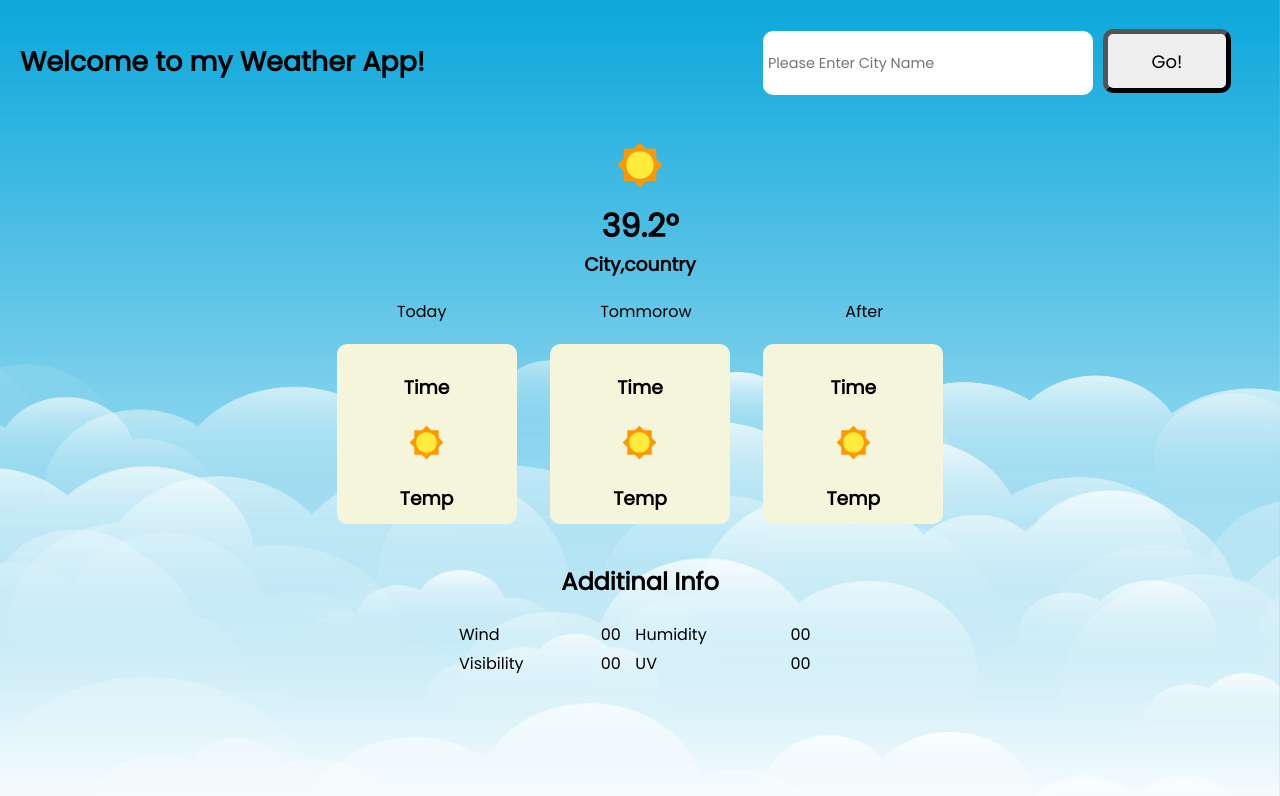
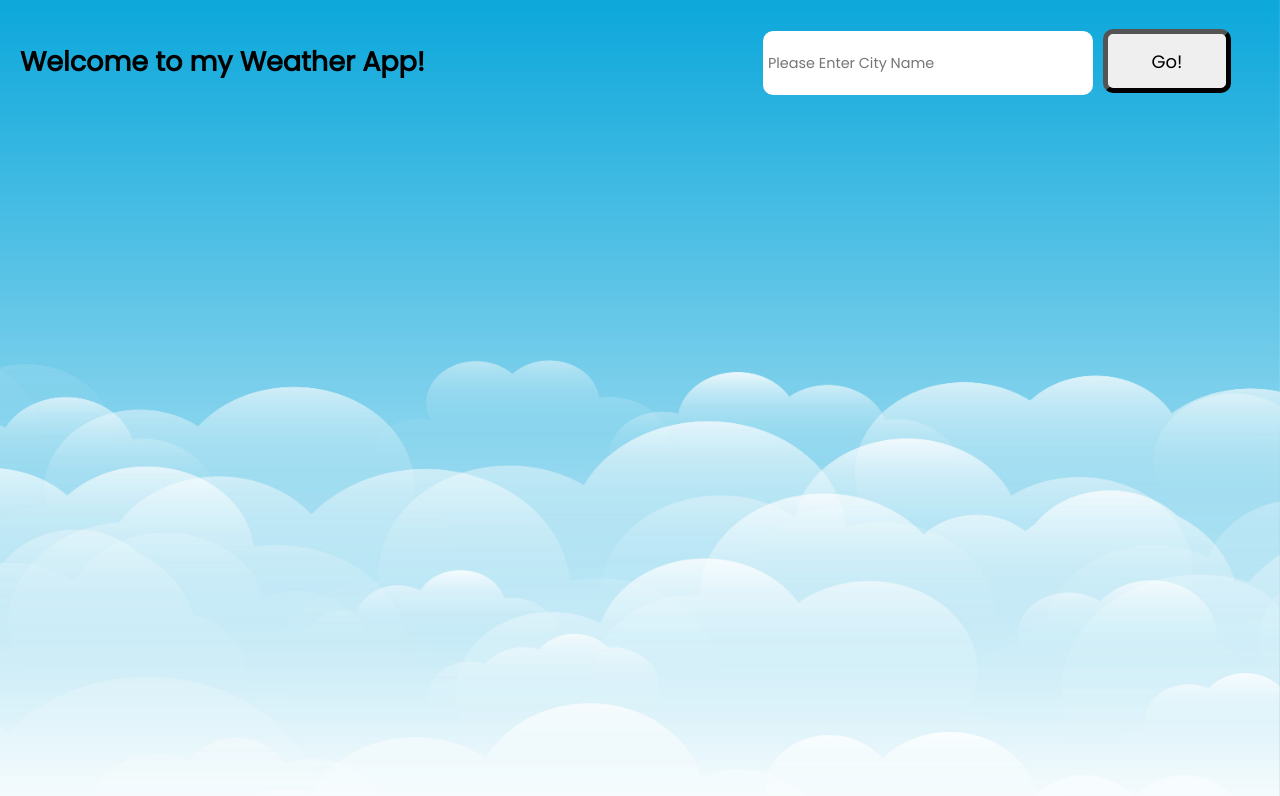
Before and after one commit to mshivam2502/Weather-App-React, a React (Create React App) app: page / in a window 1280 px wide. Shown: the top 796 px of the page. Built offline with nearby package versions, Linux system fonts and the light colour scheme.

Commit message:
Api calls connected

```diff
--- a/src/App.js
+++ b/src/App.js
@@ -1,13 +1,69 @@
-import logo from './logo.svg';
-import './App.css';
-import Navbar from './components/Navbar';
-import Container from './components/Container';
+import "./App.css";
+import Navbar from "./components/Navbar";
+import Container from "./components/Container";
+import React from "react";
 
 function App() {
+  var apiId = "appid=f6a7d207b47b9da6f9fdd5b3b90fafee";
+  const [state, setState] = React.useState();
+
+  function callAPI(city) {
+    /*http://api.openweathermap.org/geo/1.0/direct?q=panvel&limit=2&appid=f6a7d207b47b9da6f9fdd5b3b90fafee */
+    /*https://api.openweathermap.org/data/2.5/onecall?lat=19.0019&lon=73.1241&appid=f6a7d207b47b9da6f9fdd5b3b90fafee&units=metric */
+
+    /* --------------------------------Latitude & Longitude------------------------------------- */
+    ///*
+    let LatLonUrl = `http://api.openweathermap.org/geo/1.0/direct?q=${city}&limit=2&${apiId}`;
+    fetch(LatLonUrl)
+      .then((res) => {
+        if (!res.ok) {
+          throw new Error("API call unsuccessful");
+        }
+        return res.json();
+      })
+      .then((data) => {
+        /* ------------------------------------------------------------------------------------------- */
+
+        /* -----------------------------Weather Data API Call----------------------------------------- */
+
+        let WeatherAPI = `https://api.openweathermap.org/data/2.5/onecall?lat=${data[0].lat}&lon=${data[0].lon}&${apiId}&units=metric`;
+        fetch(WeatherAPI)
+          .then((res) => {
+            if (!res.ok) {
+              throw new Error("API call unsuccessful");
+            }
+            return res.json();
+          })
+          .then((Wdata) => {
+            init(Wdata,city);
+          })
+          .catch((error) => {
+            console.log(error);
+          });
+      })
+      .catch((error)=>{
+        console.log(error);
+      })
+
+    /* ------------------------------------------------------------------------------------------- */
+  }
+
+  //This function is triggered from Navbar component
+  function handleClick(city) {
+    callAPI(city);
+  }
+
+  function init(responseFromServer,city) {
+    setState(() => {
+      return <Container weatherData={responseFromServer} city={city} />;
+    });
+  }
+
   return (
     <div className="App">
-      <Navbar/>
-      <Container/>
+      <Navbar handleClick={handleClick} />
+      {/* <Container weatherData={callAPI}/> */}
+      {state}
     </div>
   );
 }
--- a/src/components/Container.js
+++ b/src/components/Container.js
@@ -2,14 +2,21 @@ import ForecastCard from "./ForecastCard";
 import sun from "./images/sun.svg"
 
 
-export default function Container() {
+export default function Container(props) {
+  console.log(props.weatherData);
+  let currentTemp = props.weatherData.current.temp;
+  let wind=props.weatherData.current.wind_speed;
+  let humidity=props.weatherData.current.humidity;
+  let visibility=props.weatherData.current.visibility/1000;
+  let uvi=props.weatherData.current.uvi;
+  let city = props.city.toUpperCase();
 
   return (
     <div className="container">
       <div className="container-head">
         <img src={sun}></img>
-        <h1>39.2&deg;</h1>
-        <h3>City,country</h3>
+        <h1>{currentTemp}&deg;</h1>
+        <h3>{city}</h3>
       </div>
       <div className="container-forecast-head">
 
@@ -28,15 +35,15 @@ export default function Container() {
         <table>
           <tr>
             <td>Wind</td>
-            <td>00</td>
+            <td>{wind} m/s</td>
             <td>Humidity</td>
-            <td>00</td>
+            <td>{humidity} g/m&sup3;</td>
           </tr>
           <tr>
             <td>Visibility</td>
-            <td>00</td>
+            <td>{visibility} km</td>
             <td>UV</td>
-            <td>00</td>
+            <td>{uvi}</td>
           </tr>
         </table>
       </div>
--- a/src/components/Navbar.js
+++ b/src/components/Navbar.js
@@ -1,10 +1,17 @@
-export default function Navbar(){
+export default function Navbar(props){
+
+    //This function send city name to the call API function
+    function handleClick(){
+        var city = document.getElementById("searchInput").value;
+        props.handleClick(city);
+    }
+
     return (
         <nav className="navbar">
             <h1 id="intro">Welcome to my Weather App!</h1>
         <div id="searchContainer">
             <input className="searchBox" type="text" placeholder="Please Enter City Name" id="searchInput"/>
-            <button className="searchBtn" id="searchBtn">Go!</button>
+            <button className="searchBtn" id="searchBtn" onClick={handleClick}>Go!</button>
         </div>
         </nav>
     )
```
